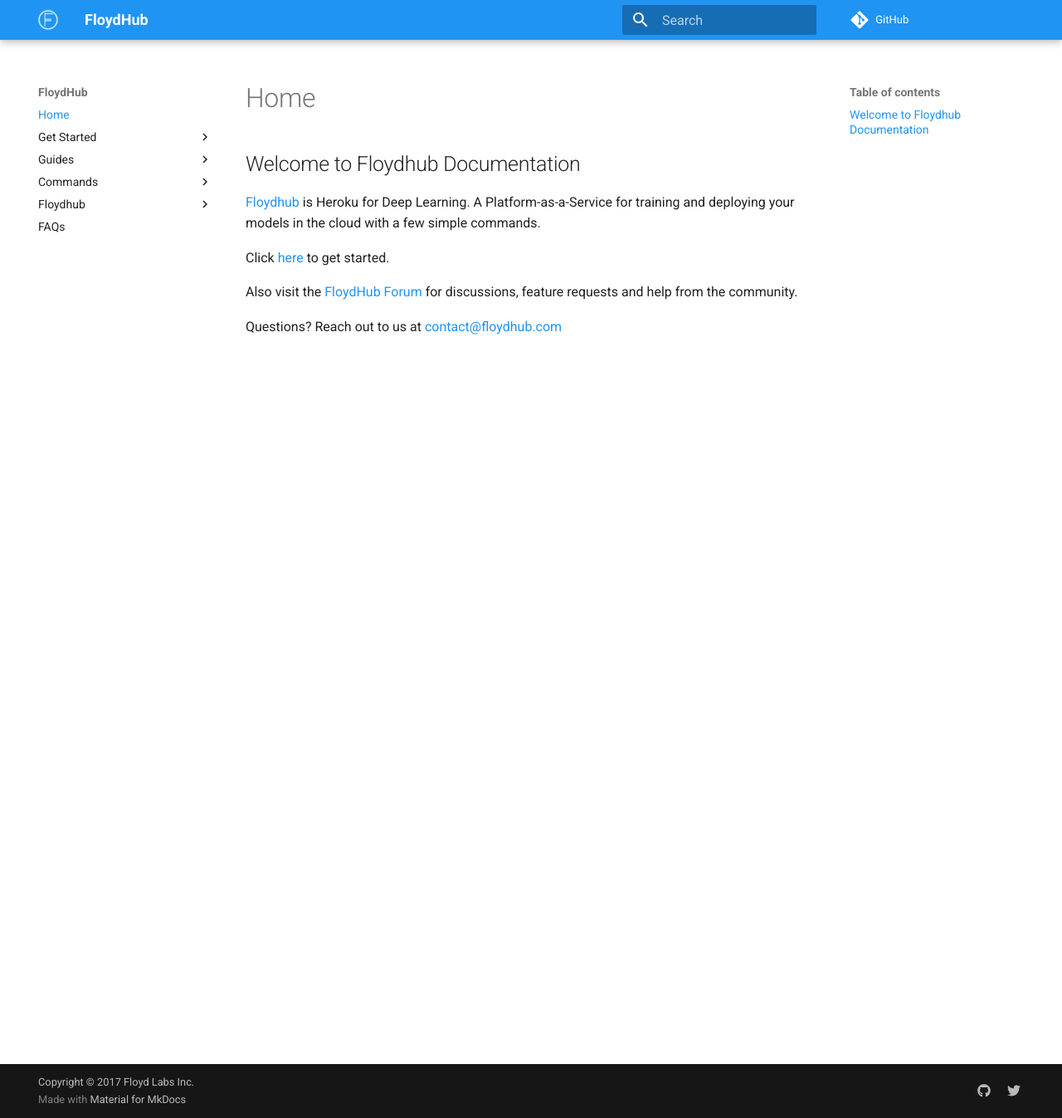
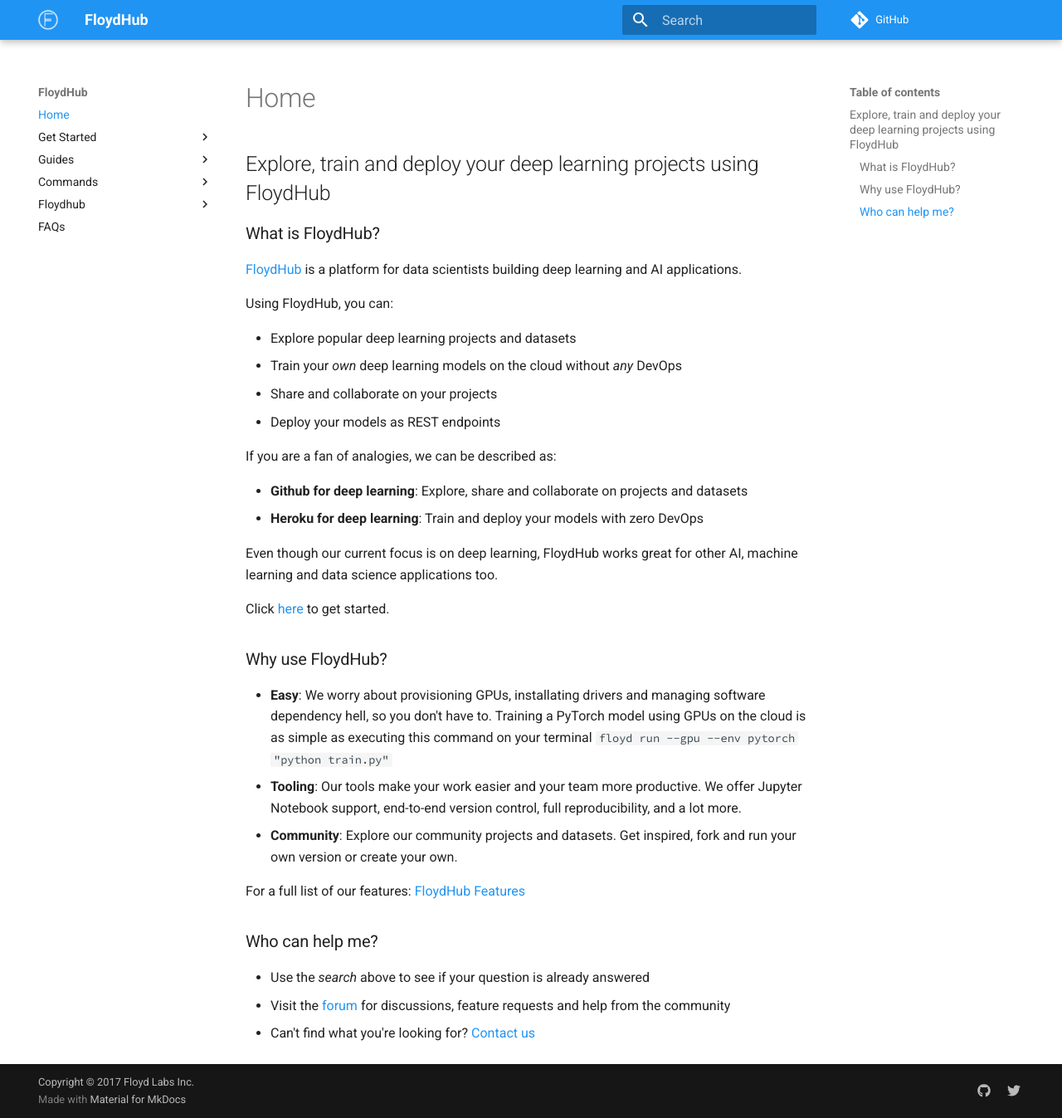
Before and after one commit to floydhub/floyd-docs, an MkDocs documentation site: the page built from docs/index.md, in a window 1280 px wide and 1347 px high. Shown: the whole window at 83% size. Built offline with MkDocs 1.6.1 and Material for MkDocs 9.7.7, drawn with Linux system fonts in a browser that asks for light colours; comment, search, counter and statistics services are not loaded; old or Windows-style settings are respelled for this version of MkDocs.

Commit message:
Update landing page

```diff
--- a/docs/index.md
+++ b/docs/index.md
@@ -1,11 +1,36 @@
-## Welcome to Floydhub Documentation
+## Explore, train and deploy your deep learning projects using FloydHub
 
-[Floydhub](https://www.floydhub.com/) is Heroku for Deep Learning. A Platform-as-a-Service
-for training and deploying your models in the cloud with a few simple commands.
+
+### What is FloydHub?
+[FloydHub](https://www.floydhub.com/) is a platform for data scientists building deep learning and AI applications.
+
+Using FloydHub, you can:
+
+- Explore popular deep learning projects and datasets
+- Train your *own* deep learning models on the cloud without *any* DevOps
+- Share and collaborate on your projects
+- Deploy your models as REST endpoints
+
+If you are a fan of analogies, we can be described as:
+
+- **Github for deep learning**: Explore, share and collaborate on projects and datasets
+- **Heroku for deep learning**: Train and deploy your models with zero DevOps
+
+Even though our current focus is on deep learning, FloydHub works great for other AI, machine learning and data science applications too.
 
 Click [here](./home/getting_started.md) to get started.
 
-Also visit the [FloydHub Forum](https://forum.floydhub.com) for discussions, feature requests
-and help from the community.
 
-Questions? Reach out to us at [contact@floydhub.com](mailto:contact@floydhub.com)
+### Why use FloydHub?
+
+- **Easy**: We worry about provisioning GPUs, installating drivers and managing software dependency hell, so you don't have to. Training a PyTorch model using GPUs on the cloud is as simple as executing this command on your terminal `floyd run --gpu --env pytorch "python train.py"`
+- **Tooling**: Our tools make your work easier and your team more productive. We offer Jupyter Notebook support, end-to-end version control, full reproducibility, and a lot more.
+- **Community**: Explore our community projects and datasets. Get inspired, fork and run your own version or create your own.
+
+For a full list of our features: [FloydHub Features](https://www.floydhub.com/features)
+
+
+### Who can help me?
+- Use the *search* above to see if your question is already answered
+- Visit the [forum](https://forum.floydhub.com) for discussions, feature requests and help from the community
+- Can't find what you're looking for? [Contact us](mailto:support@floydhub.com)
```
Also changed, not shown: README.md (+1 -1 lines).
